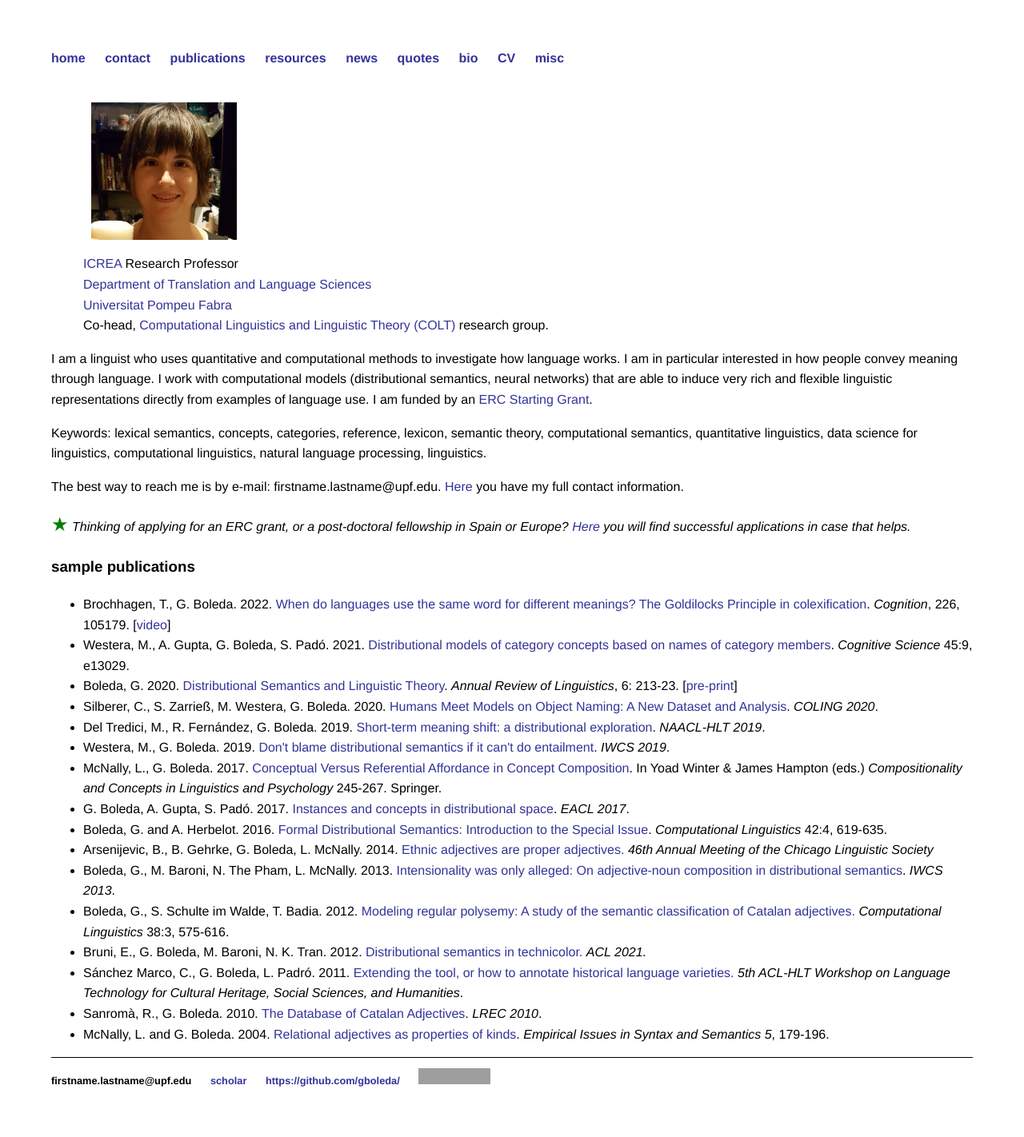
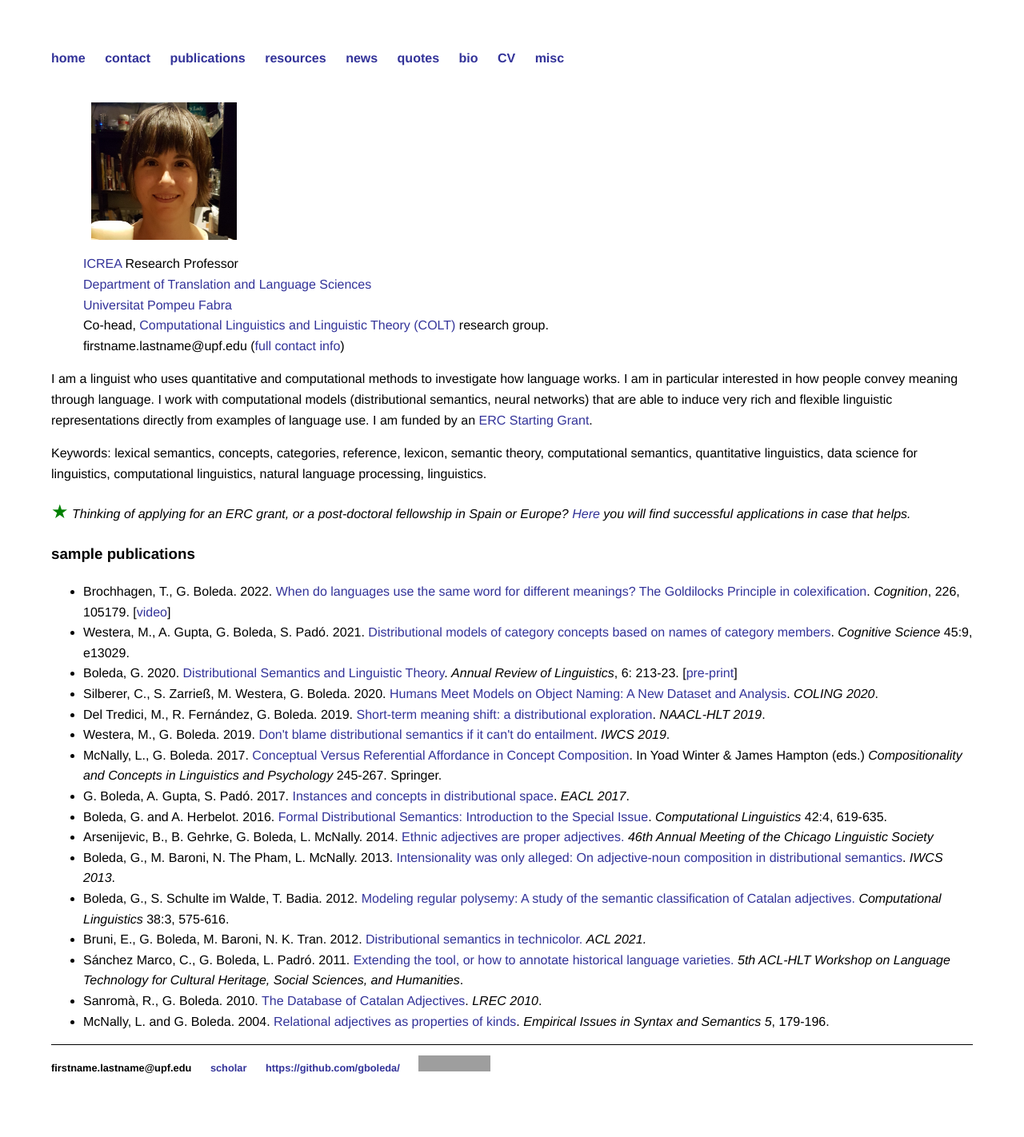
Before and after one commit to gboleda/gboleda.github.io, a Jekyll site: the page built from index.html, in a window 1280 px wide. Shown: the whole page at 80% size. Built offline with Jekyll 4.4.1, drawn with Linux system fonts in a browser that asks for light colours; grey boxes are pictures that could not be loaded.

Commit message:
small fixes, adds news

```diff
--- a/css/main.css
+++ b/css/main.css
@@ -53,29 +53,3 @@
 ul.posts li {
     list-style: none;
 }
-
-/* Responsive layout - when the screen is less than 600px wide, make the two columns stack on top of each other instead of next to each other */
-@media screen and (max-width: 600px) {
-  .column {
-    width: 100%;
-  }
-}
-
-.column {
-  float: left;
-}
-
-.left {
-  width: 25%;
-}
-
-.right {
-  width: 75%;
-}
-
-/* Clear floats after the columns */
-.row:after {
-  content: "";
-  display: table;
-  clear: both;
-}
--- a/index.html
+++ b/index.html
@@ -3,28 +3,23 @@
 title: Gemma Boleda
 ---
 
-<div class="row">
-  <div class="column">
-    <figure align="left">
+<p>
+    <figure style="float:left">
       <img src="pic4web.jpg" alt="pic" style="width:17%;margin:10px">
       <figcaption>
 	<a href="https://www.icrea.cat">ICREA</a> Research Professor</br>
 	<a href="https://www.upf.edu/en/dtcl">Department of Translation and Language Sciences</a></br>
 	<a href="https://www.upf.edu">Universitat Pompeu Fabra</a></br>
-	Co-head, <a href="https://www.upf.edu/web/colt/">Computational Linguistics and Linguistic Theory (COLT)</a> research group.
+	Co-head, <a href="https://www.upf.edu/web/colt/">Computational Linguistics and Linguistic Theory (COLT)</a> research group.</br>
+	firstname.lastname@upf.edu (<a href="/contact.html">full contact info</a>)
       </figcaption>
     </figure>
-  </div>
-  <div class="column">
     I am a linguist who uses quantitative and computational methods to investigate how language works. I am in particular interested in how people convey meaning through language. I work with computational models (distributional semantics, neural networks) that are able to induce very rich and flexible linguistic representations directly from examples of language use.
     I am funded by an <a href="https://www.upf.edu/web/amore">ERC Starting Grant</a>.
-  </div>
-</div>
+</p>
 
 <p>Keywords: lexical semantics, concepts, categories, reference, lexicon, semantic theory, computational semantics, quantitative linguistics, data science for linguistics, computational linguistics, natural language processing, linguistics.
 </p>
-</div>
-<p>The best way to reach me is by e-mail: firstname.lastname@upf.edu. <a href="/contact.html">Here</a> you have my full contact information.</p>
 
 <p>
 <span style="font-size:150%;color:green;">&starf;</span>
```
Also changed, not shown: css/columns.txt (added, +27 -0 lines), news.html (added, +28 -0 lines), _layouts/default.html (indentation only).
